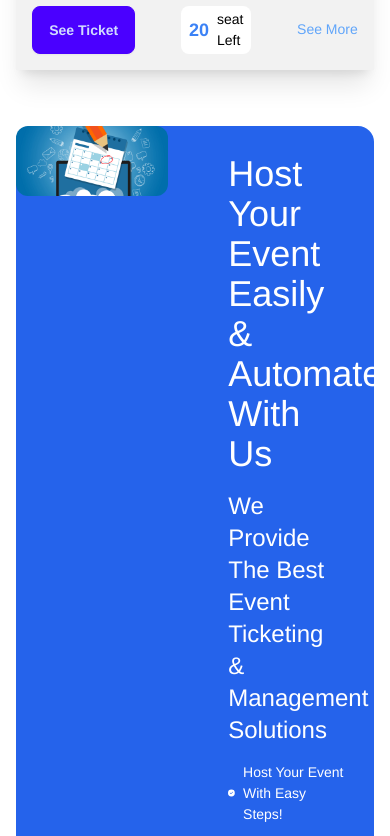
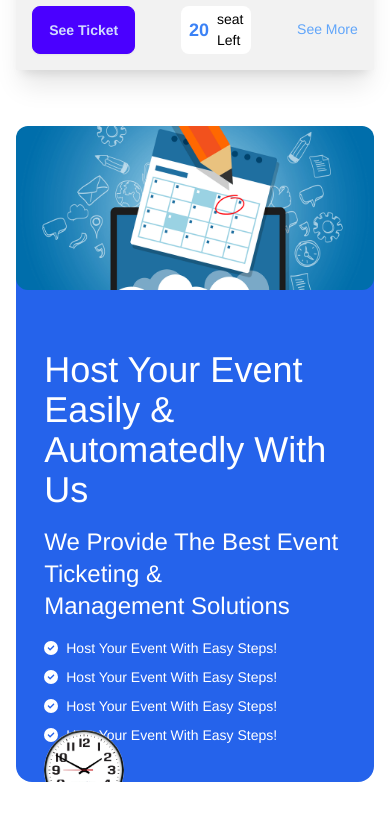
Before and after one commit to Shahidul-Islam-Jony/Event-Host, a React (Vite) app: page / in a window 390 px wide. Shown: the part 1820-2656 px from the top of the page. Built offline with nearby package versions, Linux system fonts and the light colour scheme.

Commit message:
Event Shedule responsive done

```diff
--- a/src/components/Home/EventShedule/EventShedule.jsx
+++ b/src/components/Home/EventShedule/EventShedule.jsx
@@ -4,8 +4,8 @@ import clock from "../../../assets/image/clock.jpg"
 
 const EventShedule = () => {
   return (
-    <div className="bg-blue-600 flex gap-8 rounded-2xl">
-      <div className="h-80">
+    <div className="bg-blue-600 flex flex-col md:flex-row gap-8 rounded-2xl">
+      <div className="lg:h-80">
         <img src={eventHost} className="w-full md:h-[100%] rounded-xl" alt="" />
       </div>
       <div className="text-white relative z-50 overflow-hidden p-7">
@@ -16,7 +16,7 @@ const EventShedule = () => {
         <p className="flex items-center gap-2 mb-2"><FaCircleCheck /> Host Your Event With Easy Steps!</p>
         <p className="flex items-center gap-2 mb-2"><FaCircleCheck /> Host Your Event With Easy Steps!</p>
         <div>
-            <img src={clock} className="w-44 h-44 rounded-full absolute -bottom-10 -right-10" alt="" />
+            <img src={clock} className="w-20 h-20 lg:w-44 lg:h-44 rounded-full absolute -bottom-7 md:-bottom-6 md:-right-6 lg:-bottom-10 lg:-right-10" alt="" />
         </div>
       </div>
     </div>
```
